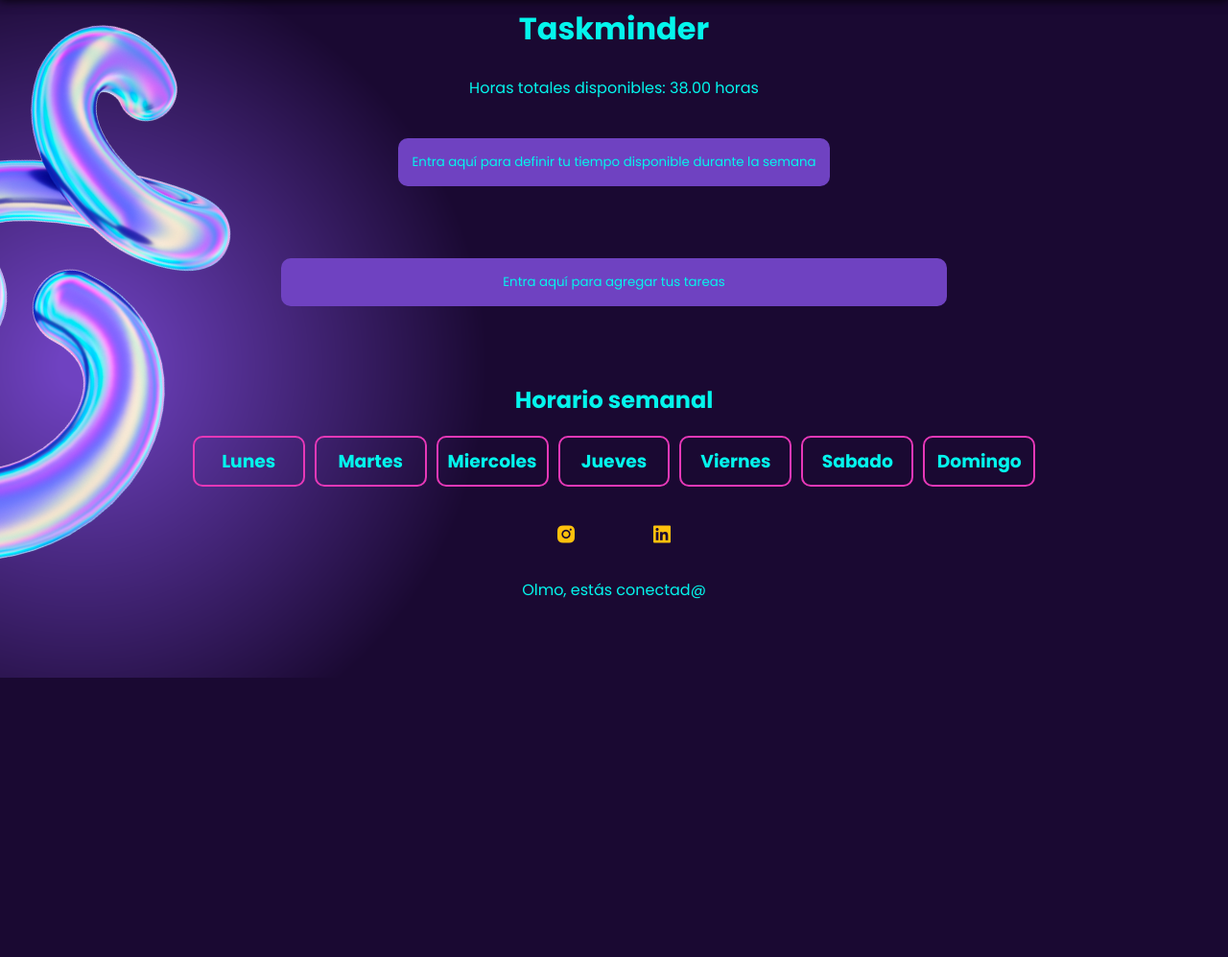
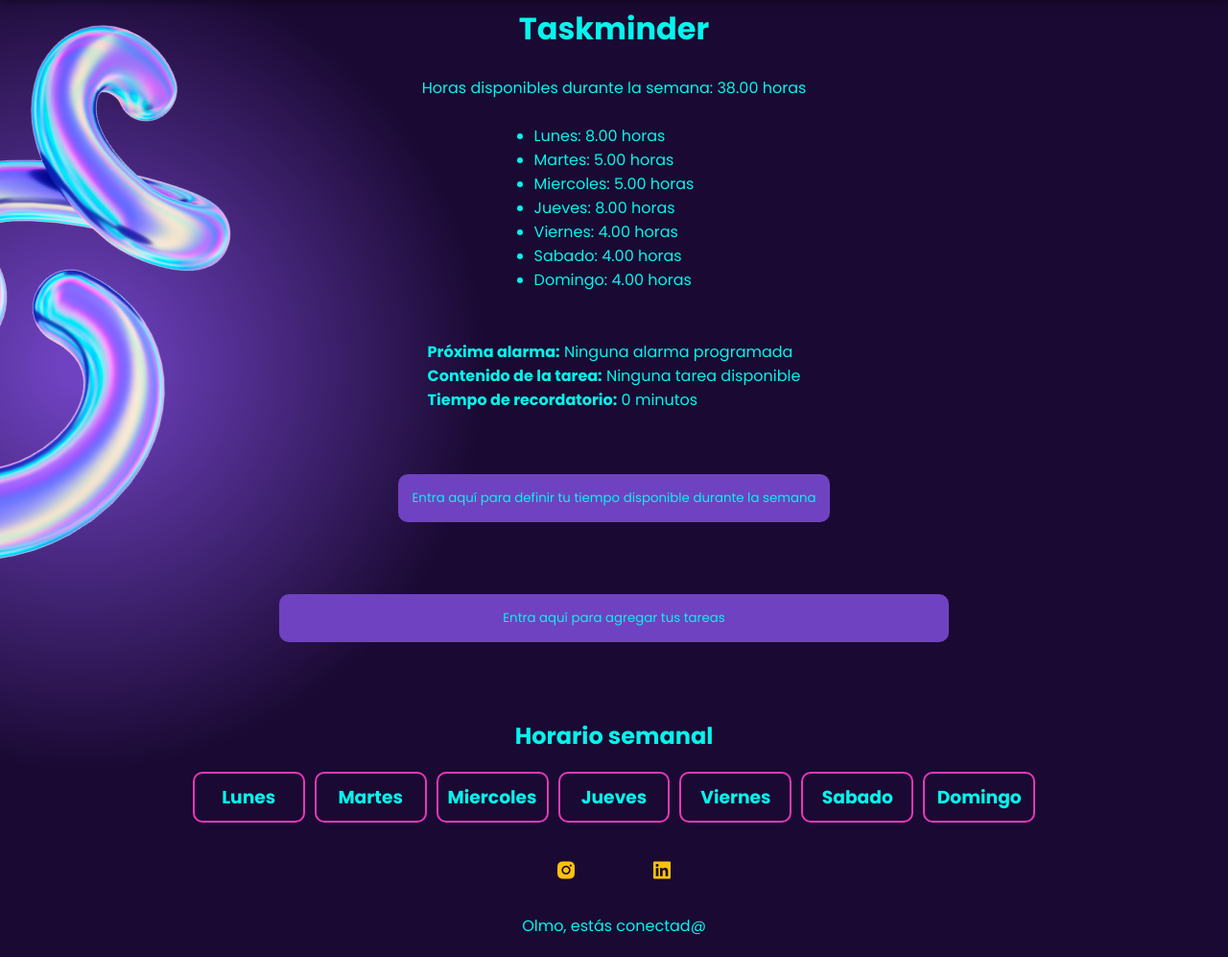
Before and after one commit to Olm72/taskminder-2, a Flask app: page /taskminder in a window 1280 px wide. Shown: the part 94-1091 px from the top of the page at 96% size. Before the commit the page ends 800 px from the top, so only its background shows below. Run offline with Flask 3, Linux system fonts and the light colour scheme; a user stored in the database is signed in.

Commit message:
taskminder.html

```diff
--- a/templates/sitio/taskminder.html
+++ b/templates/sitio/taskminder.html
@@ -1,10 +1,24 @@
 {% include 'sitio/cabecera_taskminder_app.html' %}
 
 <body class="taskminder">
-    {% include 'sitio/cabecera_taskminder_app.html' %}
 
+    <!-- Título -->
     <h1 class="taskminder">Taskminder</h1>
+    <br>
 
+    <!-- Horas disponibles de la semana -->
+    <p>Horas disponibles durante la semana: {{ horas_totales_disponibles|redondear_a_cuartos|redondear_a_dos_decimales }} horas</p>
+    <br>
+
+    <!-- Desglose del tiempo disponible para cada día -->
+    <ul>
+        {% for dia, horas in horas.items() %}
+            <li>{{ dia|capitalize }}: {{ horas }} horas</li>
+        {% endfor %}
+    </ul>
+    <br>
+
+    <!-- Mensajes de la app -->
     {% with messages = get_flashed_messages(with_categories=true) %}
         {% if messages %}
             {% for category, message in messages %}
@@ -13,7 +27,30 @@
         {% endif %}
     {% endwith %}
     <br>
-    <p>Horas totales disponibles: {{ horas_totales_disponibles|redondear_a_cuartos|redondear_a_dos_decimales }} horas</p>
+
+    <!-- Mostrar los valores de las variables Flask -->
+    <div>
+        <p><strong>Próxima alarma:</strong> <span id="proxima-alarma-display"></span></p>
+        <p><strong>Contenido de la tarea:</strong> <span id="contenido-tarea-display"></span></p>
+        <p><strong>Tiempo de recordatorio:</strong> <span id="tiempo-recordatorio-display"></span></p>
+    </div>
+    <br>
+
+    <!-- Variables de Flask a JavaScript -->
+    <script>
+        window.taskminderData = {
+            proximaAlarma: "{{ alarma_formateada or '' }}",
+            contenidoTarea: "{{ contenido_tarea or '' }}",
+            tiempoRecordatorio: parseInt("{{ tiempo_recordatorio if tiempo_recordatorio else '0' }}", 10),
+            proximoRecordatorio: "{{ proximoRecordatorio or '' }}",
+            tareaId: "{{ tarea_id }}"
+        };
+
+        ("window.taskminderData después de la definición:", window.taskminderData);
+    </script>
+
+    <!-- Mostrar la próxima alarma -->
+    <p id="alarma-display" style="display: none;"></p> <!-- Muestra la próxima alarma -->
 
     <!-- Form para configurar horas -->
     <form class="taskminder" method="POST" action="{{ url_for('configurar_horas') }}">
@@ -48,7 +85,8 @@
             </select>
 
             <div>
-                <label class="taskminder" for="dias_semana">Días que quieres realizar esta tarea:</label>
+                <fieldset class="taskminder">
+                    <legend>Días que quieres realizar esta tarea:</legend>
                     <div class="checkbox-group taskminder">
                         <label for="dia_lunes"><input type="checkbox" id="dia_lunes" name="dias_semana" value="lunes"> Lunes</label>
                         <label for="dia_martes"><input type="checkbox" id="dia_martes" name="dias_semana" value="martes"> Martes</label>
@@ -58,6 +96,7 @@
                         <label for="dia_sabado"><input type="checkbox" id="dia_sabado" name="dias_semana" value="sabado"> Sábado</label>
                         <label for="dia_domingo"><input type="checkbox" id="dia_domingo" name="dias_semana" value="domingo"> Domingo</label>
                     </div>
+                </fieldset>
             </div>
 
             <label class="taskminder" for="hora_inicio">Hora de inicio:</label>
@@ -67,18 +106,22 @@
             <input type="number" id="tiempo" name="tiempo" min="1" required>
 
             <!-- ¿Quieres alarma?-->
-            <div>
-                <label class="taskminder">¿Quieres establecer una alarma?</label>
-                <label for="recordatorio-true"><input type="radio" id="recordatorio-true" name="alarma" value="true"> Sí</label>
-                <label for="recordatorio-false"><input type="radio" id="recordatorio-false" name="alarma" value="false"> No</label>
-            </div>
+            <fieldset>
+                <legend class="taskminder">¿Quieres establecer una alarma?</legend>
+                <label for="alarma-true"><input type="radio" id="alarma-true" name="alarma" value="true"> Sí</label>
+                <label for="alarma-false"><input type="radio" id="alarma-false" name="alarma" value="false"> No</label>
+            </fieldset>
 
-            <!--¿Quieres recordatorio alarma?-->
-            <div>
-                <label class="taskminder">¿Quieres un recordatorio antes de la alarma?</label>
-                <label for="recordatorio-true"><input type="radio" id="recordatorio-true" name="recordatorio" value="true" onchange="mostrarRecordatorio()"> Sí</label>
-                <label for="recordatorio-false"><input type="radio" id="recordatorio-false" name="recordatorio" value="false" onchange="mostrarRecordatorio()"> No</label>
-            </div>
+            <!-- ¿Quieres recordatorio alarma?-->
+            <fieldset>
+                <legend class="taskminder">¿Quieres un recordatorio antes de la alarma?</legend>
+                <label for="recordatorio-true-alarm">
+                    <input type="radio" id="recordatorio-true-alarm" name="recordatorio" value="true"> Sí
+                </label>
+                <label for="recordatorio-false-alarm">
+                    <input type="radio" id="recordatorio-false-alarm" name="recordatorio" value="false"> No
+                </label>
+            </fieldset>
 
             <!--¿Cuánto tiempo de recordatorio?-->
             <div id="recordatorio-container" style="display: none;">
@@ -120,7 +163,10 @@
                             Modificar
                         </button>
                         <button class="btn-borrar" data-id="{{ tarea.id_tarea }}">Borrar</button>
-                        <input type="checkbox" class="tarea-realizada" data-id="{{ tarea.id_tarea }}" {% if tarea.estado %}checked{% endif %}> Realizada
+                        <label for="tarea-realizada-{{ tarea.id_tarea }}">
+                            <input type="checkbox" id="tarea-realizada-{{ tarea.id_tarea }}" class="tarea-realizada" data-id="{{ tarea.id_tarea }}" {% if tarea.estado %}checked{% endif %}>
+                            Realizada
+                        </label>
                     </li>
                     {% endfor %}
                 </ul>
@@ -129,8 +175,33 @@
         </div>
     </div>
 
+    <!-- Audio para la alarma -->
+    <audio id="alarma_sonido" style="display: none;">
+        <source src="{{ url_for('static', filename='alarma_taskminder.mp3') }}" type="audio/mpeg">
+    </audio>
+
+    <!-- Audio para el recordatorio -->
+    <audio id="recordatorio_sonido" style="display: none;">
+        <source src="{{ url_for('static', filename='recordatorio_taskminder.mp3') }}" type="audio/mpeg">
+    </audio>
+
+    <!-- Mensaje de alarma: Modal para aceptar y posponer Alarma -->
+    <div id="modal" style="display: none;">
+        <div style="background-color: #04f5ec; color: #6f42c1; margin: 15% auto; padding: 20px; border: 1px solid #1a0932 ; width: 60%;">
+            <p id="modal-tarea-contenido">Es el tiempo de tu tarea:</p>
+            <button id="aceptar-btn" style="background-color: green; color: white;">Aceptar</button>
+            <button id="posponer-btn" style="background-color: red; color: white;">Posponer</button>
+            <div id="posponer-container" style="display:none;">
+                <label for="tiempo-posponer">Minutos para posponer:</label>
+                <input type="alerta-alarma-number" id="tiempo-posponer" min="1" value="5" class="input-ancho">
+                <button id="alerta-alarma-confirmar-posponer-btn" style="background-color: #fec10c;">Confirmar</button>
+            </div>
+        </div>
+    </div>
+
     <script src="https://cdnjs.cloudflare.com/ajax/libs/moment.js/2.29.1/moment.min.js"></script>
     <script src="{{ url_for('static', filename='taskminder_script.js') }}"></script>
 
 </body>
+
 {% include 'sitio/pie_pagina.html' %}
```
Lines whose indentation alone changed are shown as unchanged.
